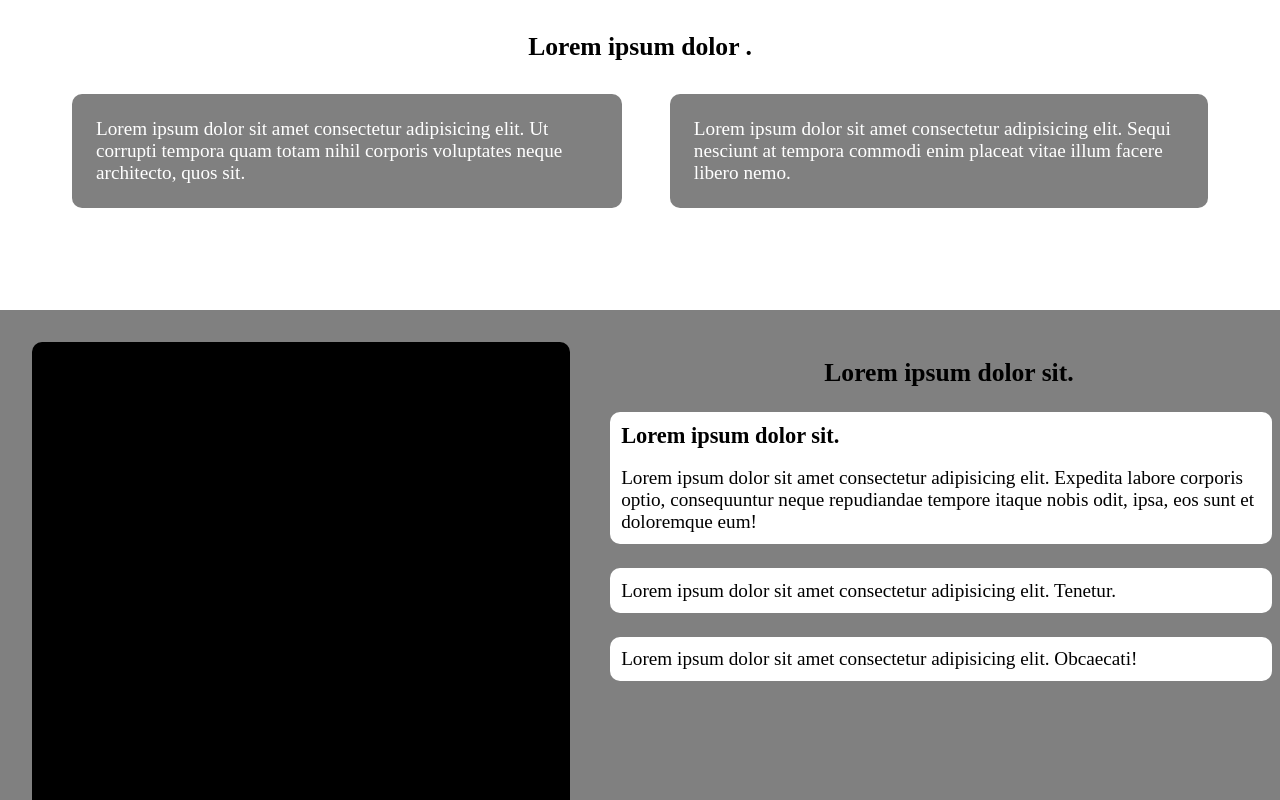
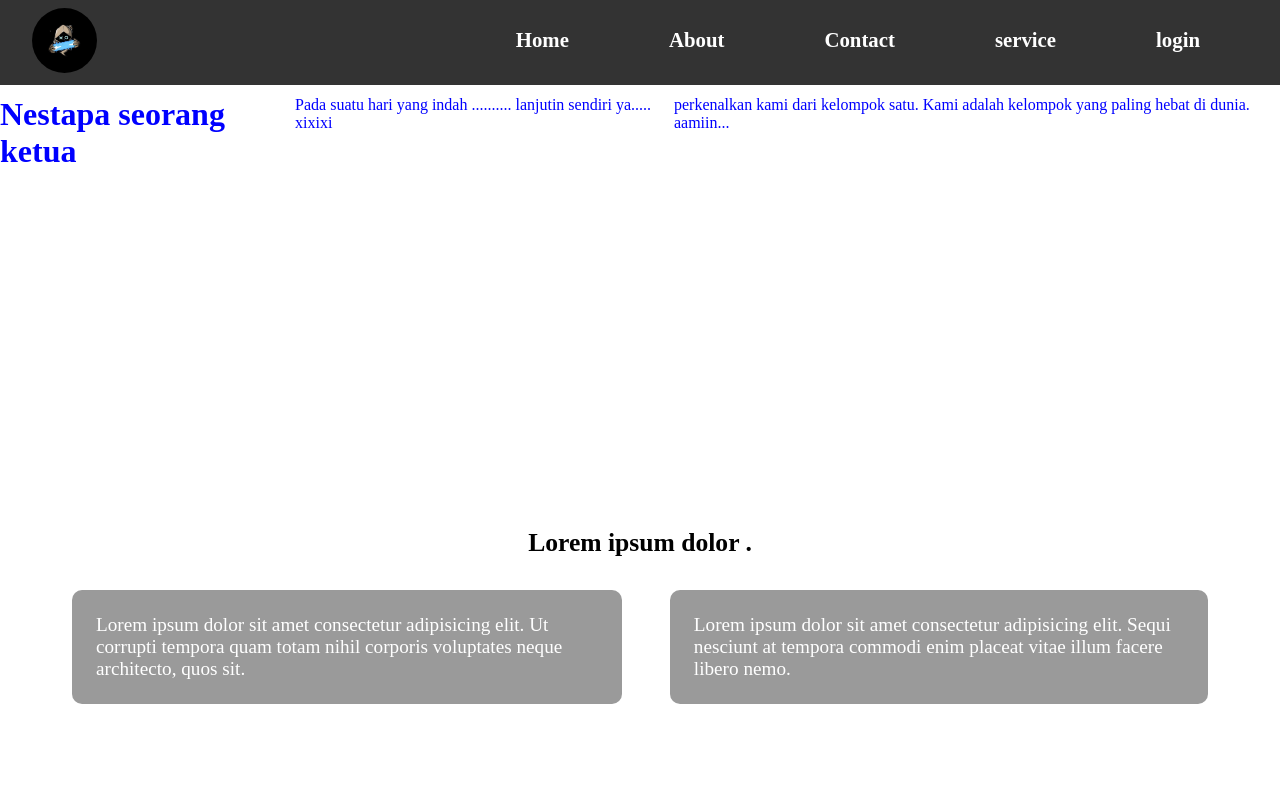
Before and after one commit to habbmbrr/ujian-nov2024, a plain HTML site: page index.html in a window 1280 px wide. Shown: the top 800 px of the page. Drawn offline with nearby package versions, Linux system fonts and the light colour scheme.

Commit message:
update faiz+musa

```diff
--- a/index.html
+++ b/index.html
@@ -9,14 +9,37 @@
 		<link
 			rel="stylesheet"
 			href="style.css" />
-		<link
-			rel="stylesheet"
-			href="coba.css
-			" />
 		<!-- icon -->
 		<script src="https://unpkg.com/feather-icons"></script>
 	</head>
 	<body>
+		<nav>
+			<div class="img">
+				<img src="img/ff001f85-45ea-4e3a-aaec-db8ae1ea5e38.jpeg" alt="">
+			</div>
+			<div class="icon-nav">
+				<a href="#">Home</a>
+
+				<a href="#">About</a>
+
+				<a href="#">Contact</a>
+
+				<a href="#">service</a>
+
+				<a href="#">login</a>
+			</div>
+		</nav>
+		<div class="how">
+			<h1>Nestapa seorang ketua</h1>
+			<p>
+				Pada suatu hari yang indah .......... lanjutin sendiri ya..... xixixi
+			</p>
+			<p>
+				perkenalkan kami dari kelompok satu. Kami adalah kelompok yang paling
+				hebat di dunia. aamiin...
+			</p>
+		</div>
+
 		<section class="container">
 			<div class="head">
 				<h2>Lorem ipsum dolor .</h2>
@@ -76,11 +99,10 @@
 							molestiae eius!.
 						</p>
 					</div>
-					<div class="button">
-						<button>
-							<a href="">button</a>
-						</button>
-					</div>
+
+					<button>
+						<a href="">button</a>
+					</button>
 				</div>
 			</div>
 		</section>
@@ -100,9 +122,10 @@
 			</div>
 			<div class="link">
 				<a href="#home">Home</a>
-				<a href="#about">Tentang Kami</a>
-				<a href="#produk">Produk</a>
-				<a href="#contact">Kontak</a>
+				<a href="#about">About</a>
+				<a href="#contact">Contact</a>
+				<a href="#service">service</a>
+				<a href="#login">login</a>
 			</div>
 			<div class="credit">
 				<p>
--- a/style.css
+++ b/style.css
@@ -1,10 +1,62 @@
 * {
 	margin: 0;
 	padding: 0;
+	box-sizing: border-box;
+}
+/* navbar */
+nav {
+    background-color: rgba(1, 1, 1, 0.8);
+    display: flex;
+    justify-content: space-between;
+    align-items: center;
+    padding: 0.5rem 2rem;
+    position: fixed;
+    top: 0;
+    right: 0;
+    left: 0;
+}
+
+.icon-nav a {
+    display: inline-block;
+    gap: 2rem;
+    list-style: none;
+    padding: 1rem 2rem;
+    margin: 0rem 1rem;
+	text-decoration: none;
+	color: #fff;
+	font-size: 1.3rem;
+	font-weight: bold;
+}
+.icon-nav a:hover {
+	transition: ease-in-out 0.4s;
+}
+.icon-nav a::after {
+	content: '';
+	display: block;
+	padding-bottom: 3px;
+	border-bottom: 0.16rem solid white;
+	transform: scaleX(0);
+	transition: ease-in-out 0.5s;
+}
+.icon-nav a:hover::after {
+	transform: scaleX(1.1);
+}
+
+nav .img img{
+    width: 65px;
+	border-radius: 50%;
+}
+.how {
+    min-height: 50vh;
+    color: blue;
+    display: flex;
+	flex-direction: row;
+    margin-top: 6rem;
+	justify-content: center;
 }
 
 .container {
-	height: 1200px;
+	height: 100vh;
 }
 .container h2 {
 	font-size: 1.6rem;
@@ -15,6 +67,7 @@
 .container p {
 	font-size: 1.2rem;
 }
+/* head */
 .container .head {
 	justify-content: center;
 	margin: 2rem 3rem 2rem 3rem;
@@ -33,27 +86,28 @@
 .container .head .text p {
 	height: auto;
 	border-radius: 10px;
-	background-color: gray;
+	background-color: #9a9a9a;
 	margin: 1rem 1.5rem 1rem 1.5rem;
 	padding: 1.5rem;
 	text-align: start;
 	color: white;
 }
-
+/* body */
 .container .body {
 	display: flex;
 	flex-direction: row;
 	justify-content: space-around;
 	columns: auto 8rem;
 	margin: 3 0rem 3rem 0rem;
-	background-color: gray;
+	background-color: #9a9a9a;
 }
 .container .body .card {
-	width: 650px;
-	height: 550px;
+	width: 500px;
+	height: 400px;
 	display: flex;
 	border-radius: 10px;
-	background-color: black;
+	background-image: url(img/project4.jpg);
+	background-repeat: no-repeat;
 	margin: 2rem 0.5rem 2rem 2rem;
 }
 .container .body .col {
@@ -76,11 +130,11 @@
 	padding: 0.7rem;
 	justify-content: star;
 }
-
+/* .footer */
 .container .footer {
 	display: flex;
 	justify-content: center;
-	margin: 3rem 3rem 2rem 3rem;
+	margin: 1rem 3rem 3rem 3rem;
 	padding-top: 1rem;
 	position: relative;
 	left: 20px;
@@ -91,7 +145,7 @@
 	display: flex;
 	columns: auto 8rem;
 	justify-content: space-around;
-	background-color: gray;
+	background-color: #9a9a9a;
 	border-radius: 10px;
 	color: white;
 }
@@ -113,17 +167,20 @@
 	border-radius: 50px;
 }
 .container .footer button a {
+	color: white;
 	text-decoration: none;
 	font-size: 1.2rem;
-	color: white;
-
 }
-
+.container .footer button:hover,
+.container .footer button a:hover {
+	background-color: white;
+	color: black;
+}
+/* Footer */
 footer {
-	background-color: gray;
+	background-color: #9a9a9a;
 	text-align: center;
 	padding: 0.9rem 0.3rem;
-    margin-top: 5rem;
 }
 footer .socials {
 	padding: 0.6rem 0;
```
Also changed, not shown: img/ff001f85-45ea-4e3a-aaec-db8ae1ea5e38.jpeg (added), img/project4.jpg (added). Lines whose indentation alone changed are shown as unchanged.
